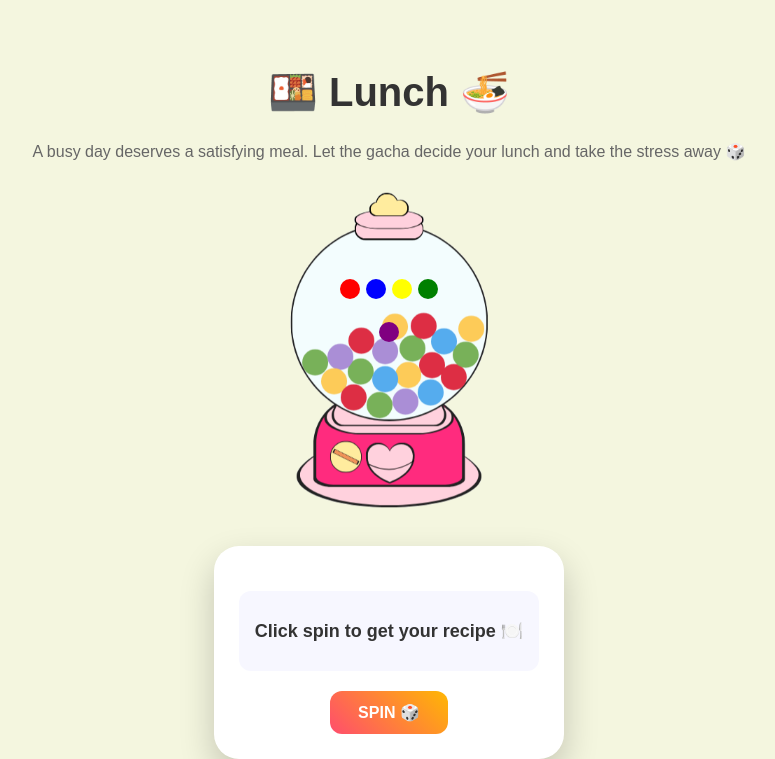
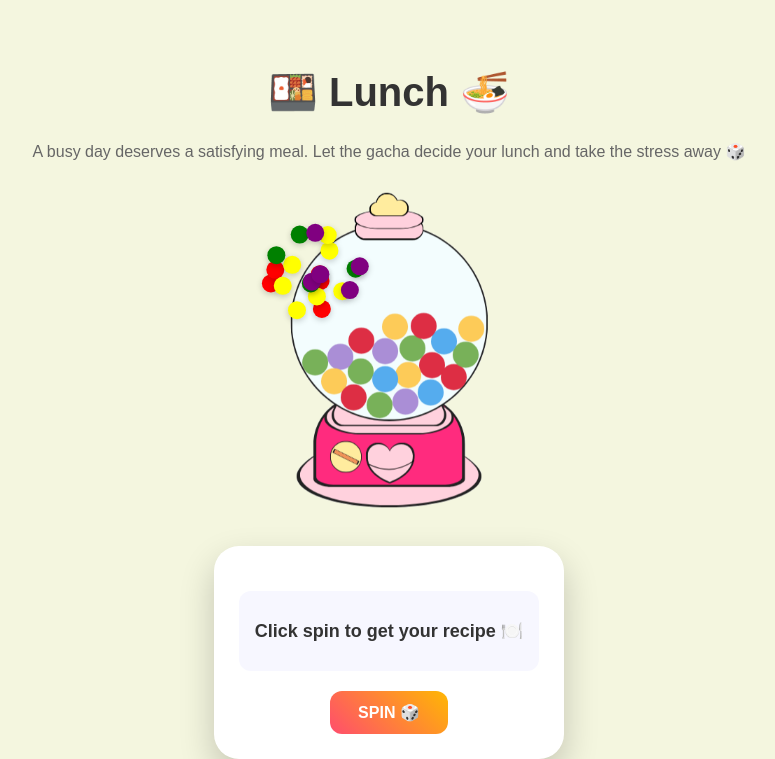
Before and after one commit to sxrxnyx07/GitExercise-OmakaseToday, a Flask app: page /lunch in a window 1280 px wide. Shown: the part 48-807 px from the top of the page, without its empty margins (251-1026 px from the left). Run offline with Flask 3, Linux system fonts and the light colour scheme.

Commit message:
Add gacha animation with spinning balls inside machine (in progress)

```diff
--- a/static/style.css
+++ b/static/style.css
@@ -185,7 +185,7 @@ button:active {
     border-radius: 50%;
 
     position: absolute;
-    top: 260px;
+    top: 270px;
     left: 50%;
     transform: translateX(-50%);
 
@@ -214,14 +214,12 @@ button:active {
     left: 50%;
     transform: translateX(-50%);
 
-    width: 120px;
-    height: 80px;
+    width: 180px;
+    height: 180px;
 
-    display: flex;
-    flex-wrap: wrap;
-    justify-content: center;
-    align-items: center;
-    gap: 6px;
+    border-radius: 50%;
+
+    overflow: visible;
 }
 
 @keyframes spinBalls {
@@ -234,7 +232,10 @@ button:active {
 }
 
 .mini-ball {
-    width: 20px;
-    height: 20px;
+    width: 18px;
+    height: 18px;
     border-radius: 50%;
+    position: absolute;
+
+    box-shadow: 0 2px 6px rgba(0,0,0,0.2);
 }
--- a/templates/lunch.html
+++ b/templates/lunch.html
@@ -33,11 +33,30 @@
 
     <div class="balls-inside">
         <div class="mini-ball red"></div>
-        <div class="mini-ball blue"></div>
+        <div class="mini-ball red"></div>
+        <div class="mini-ball red"></div>
+        <div class="mini-ball red"></div>
+        <div class="mini-ball red"></div>
+
         <div class="mini-ball yellow"></div>
+        <div class="mini-ball yellow"></div>
+        <div class="mini-ball yellow"></div>
+        <div class="mini-ball yellow"></div>
+        <div class="mini-ball yellow"></div>
+        <div class="mini-ball yellow"></div>
+        <div class="mini-ball yellow"></div>
+
         <div class="mini-ball green"></div>
+        <div class="mini-ball green"></div>
+        <div class="mini-ball green"></div>
+        <div class="mini-ball green"></div>
+
         <div class="mini-ball purple"></div>
-    </div>
+        <div class="mini-ball purple"></div>
+        <div class="mini-ball purple"></div>
+        <div class="mini-ball purple"></div>
+        <div class="mini-ball purple"></div>
+</div>
 
 </div>
 
@@ -56,47 +75,62 @@
 </div>
 
 <script>
+
+let balls = document.querySelectorAll(".mini-ball");
+
+window.onload = function () {
+
+    balls.forEach(ball => {
+
+        let angle = Math.random() * Math.PI * 2;
+
+        let radius = Math.sqrt(Math.random()) * 55;
+
+        let x = Math.cos(angle) * radius;
+        let y = Math.sin(angle) * radius;
+
+        ball.style.transform = `translate(${x}px, ${y}px)`;
+    });
+
+};
+
 function spin() {
 
     let resultBox = document.getElementById("result");
     let button = document.querySelector("button");
     let gachaImg = document.getElementById("gachaImg");
+    let inside = document.querySelector(".balls-inside");
 
-    let inside = document.querySelector(".balls-inside");
-    inside.classList.add("spin-inside");
+    let colors = ["red","yellow","green","blue","purple"];
 
     button.disabled = true;
 
     gachaImg.classList.add("shake");
+    inside.classList.add("spin-inside");
+
     resultBox.innerText = "Spinning...";
 
     setTimeout(() => {
 
-    let colors = ["red", "yellow", "green", "blue", "purple"];
-    let ball = document.getElementById("ball");
+        let ball = document.getElementById("ball");
 
-    ball.classList.remove(...colors);
+        let randomColor = colors[Math.floor(Math.random() * colors.length)];
 
-    let randomColor = colors[Math.floor(Math.random() * colors.length)];
-    ball.classList.add(randomColor);
+        ball.className = "ball " + randomColor;
+        ball.classList.add("drop");
 
-    ball.classList.add("drop");
-
-    fetch('/random')
+        fetch('/random')
         .then(res => res.json())
         .then(data => {
-
-            resultBox.innerText = "Revealing...";
 
             setTimeout(() => {
 
                 resultBox.innerText = "You got: " + data.recipe;
 
                 gachaImg.classList.remove("shake");
+                inside.classList.remove("spin-inside");
 
                 ball.classList.remove("drop");
-                ball.classList.remove(...colors);
-                inside.classList.remove("spin-inside");
 
                 button.disabled = false;
 
```
Also changed, not shown: templates/breakfast.html (+50 -16 lines), templates/dessert.html (+50 -16 lines), templates/dinner.html (+50 -16 lines), templates/drinks.html (+50 -16 lines).
